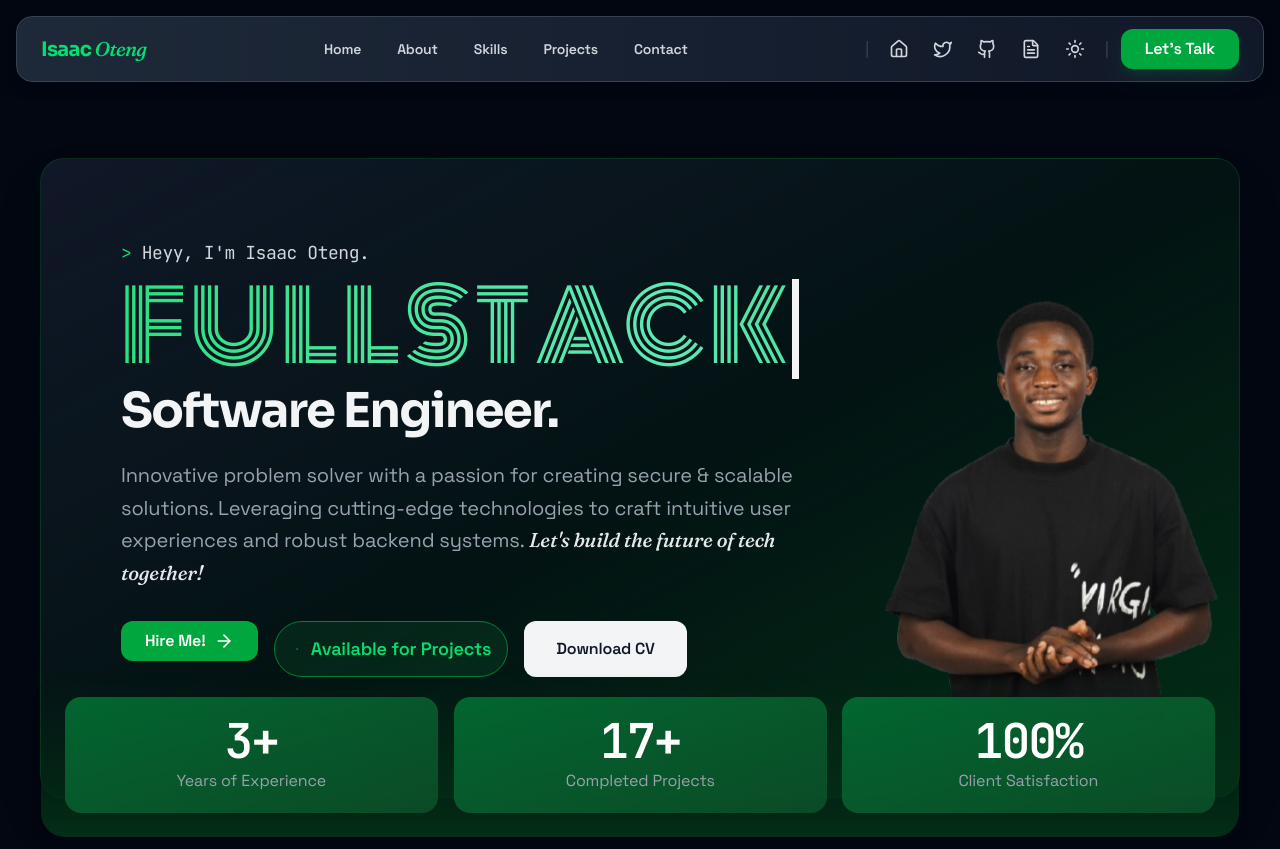
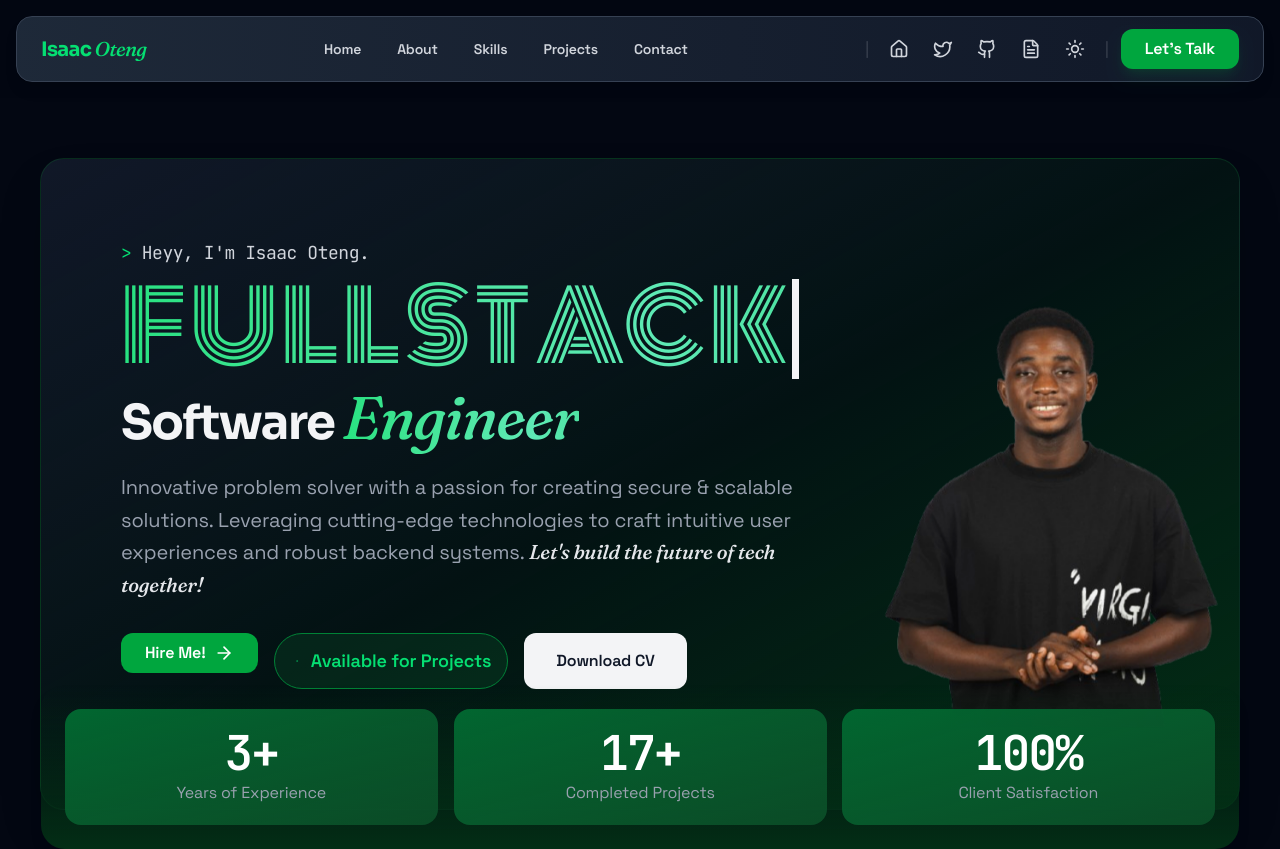
Before and after one commit to IsaacOteng/Isaacs_Portfolio, a React (Vite) app: page / in a window 1280 px wide. Shown: the top 849 px of the page. Built offline with nearby package versions, Linux system fonts and the light colour scheme.

Commit message:
Modern Fonts and Animations added

```diff
--- a/src/components/Intro.jsx
+++ b/src/components/Intro.jsx
@@ -33,7 +33,8 @@ const Intro = () => {
                         </span>
                     </h1>
                     <h2 className="heading-display text-2xl sm:text-3xl md:text-4xl lg:text-5xl mb-6 text-gray-800 dark:text-gray-100">
-                        <span>Software Engineer.</span>
+                        <span>Software <span className="font-serif-italic font-medium text-3xl sm:text-4xl md:text-5xl lg:text-6xl  bg-linear-to-r from-green-400 via-emerald-300 to-green-500 bg-clip-text text-transparent gradient-shift">Engineer</span>
+                        </span>
                     </h2>
 
                     <p className="text-gray-700 dark:text-gray-400 text-base md:text-lg lg:text-xl max-w-3xl mb-8 leading-relaxed">
```
